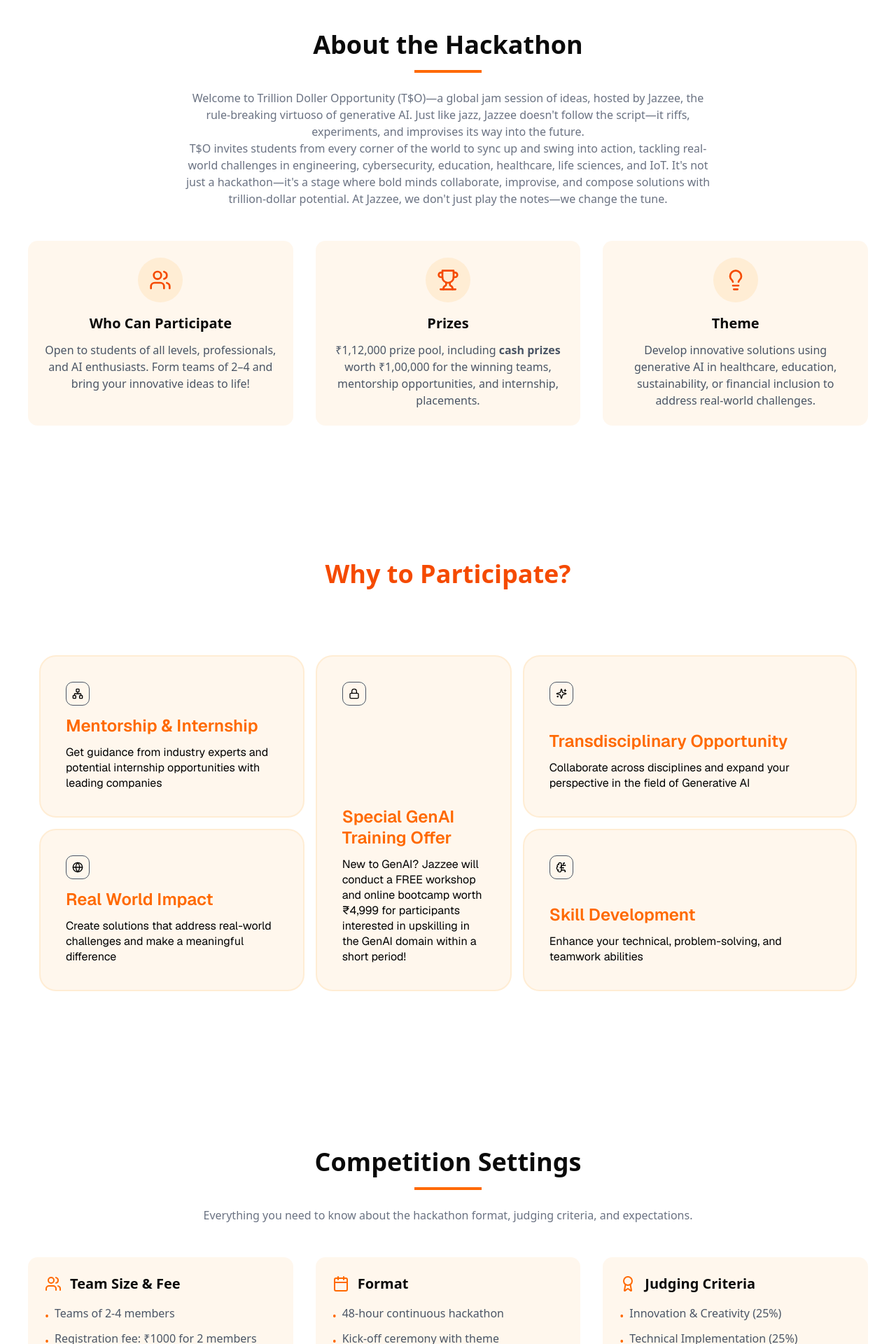
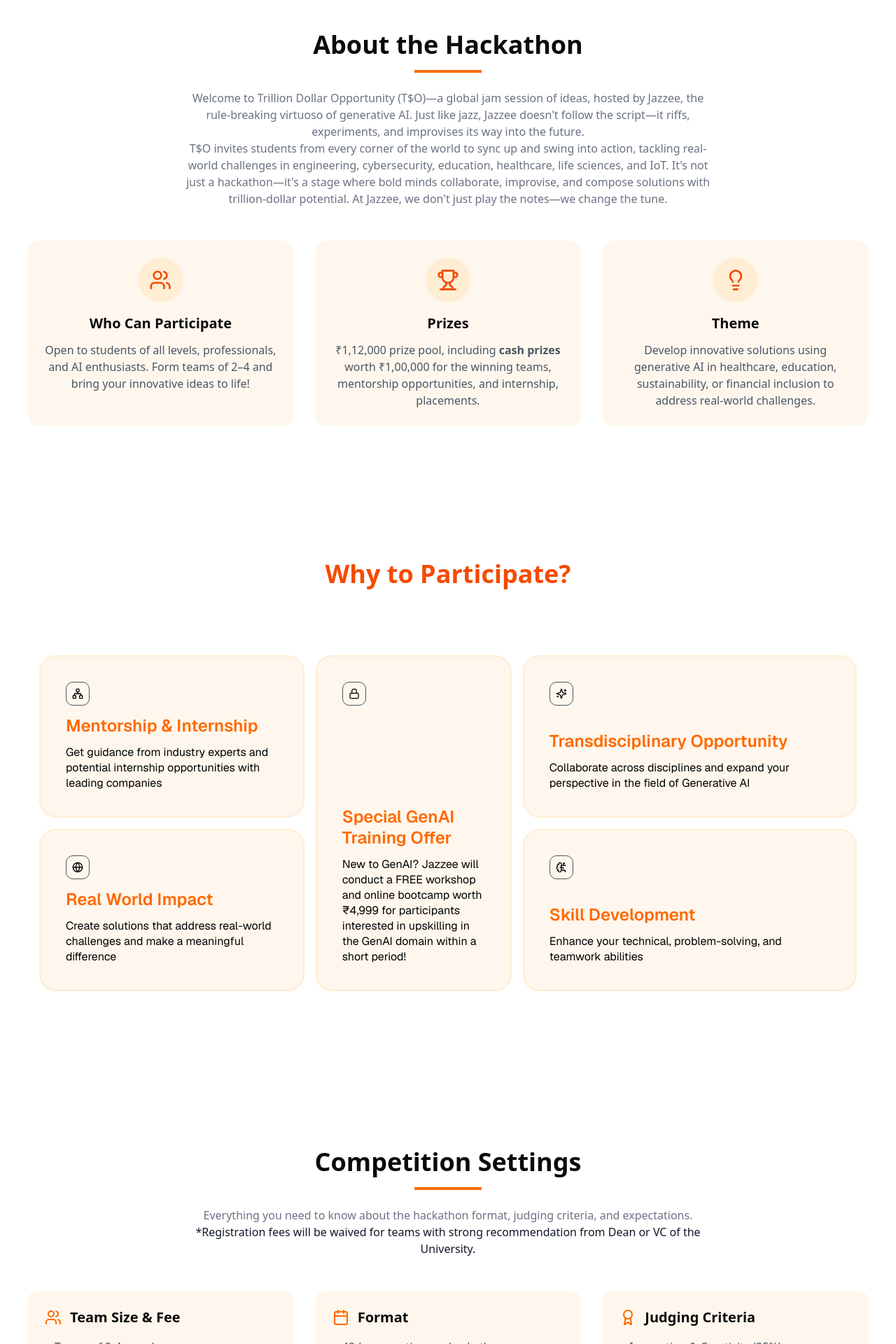
Before and after one commit to garunAMT/jazzee-hackathon, a Next.js app: page / in a window 1280 px wide. Shown: the part 820-2740 px from the top of the page at 70% size. Built offline with nearby package versions, Linux system fonts and the light colour scheme.

Commit message:
updated registration criteria

```diff
--- a/components/shared/CompetitionSettings.tsx
+++ b/components/shared/CompetitionSettings.tsx
@@ -9,6 +9,9 @@
           <div className="w-24 h-1 bg-orange-500 mx-auto mb-6"></div>
           <p className="max-w-3xl mx-auto text-gray-500">
             Everything you need to know about the hackathon format, judging criteria, and expectations.
+          </p>
+          <p className="max-w-3xl mx-auto text-gray-900">
+            *Registration fees will be waived for teams with strong recommendation from Dean or VC of the University.
           </p>
         </div>
 
--- a/components/shared/Hero.tsx
+++ b/components/shared/Hero.tsx
@@ -84,7 +84,7 @@
             </h2>
             <div className="w-24 h-1 bg-orange-500 mx-auto mb-6"></div>
             <p className="max-w-3xl mx-auto text-gray-500">
-              Welcome to Trillion Doller Opportunity (T$O)—a global jam session of ideas, hosted by Jazzee, the rule-breaking virtuoso of generative AI. Just like jazz, Jazzee doesn&apos;t follow the script—it riffs, experiments, and improvises its way into the future.
+              Welcome to Trillion Dollar Opportunity (T$O)—a global jam session of ideas, hosted by Jazzee, the rule-breaking virtuoso of generative AI. Just like jazz, Jazzee doesn&apos;t follow the script—it riffs, experiments, and improvises its way into the future.
             </p>
             <p className="max-w-3xl mx-auto text-gray-500">
               T$O invites students from every corner of the world to sync up and swing into action, tackling real-world challenges in engineering, cybersecurity, education, healthcare, life sciences, and IoT. It&apos;s not just a hackathon—it&apos;s a stage where bold minds collaborate, improvise, and compose solutions with trillion-dollar potential. At Jazzee, we don&apos;t just play the notes—we change the tune.
```
